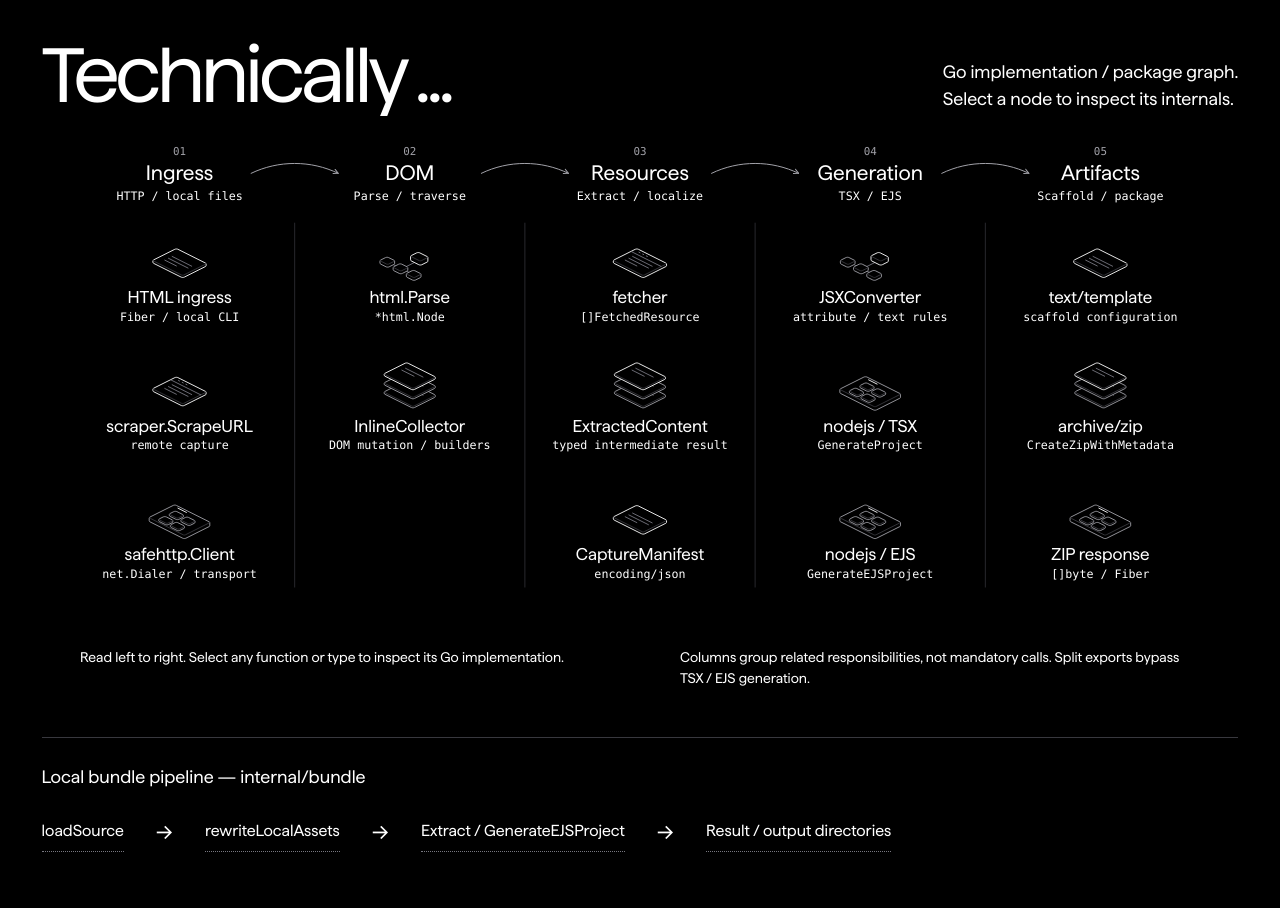
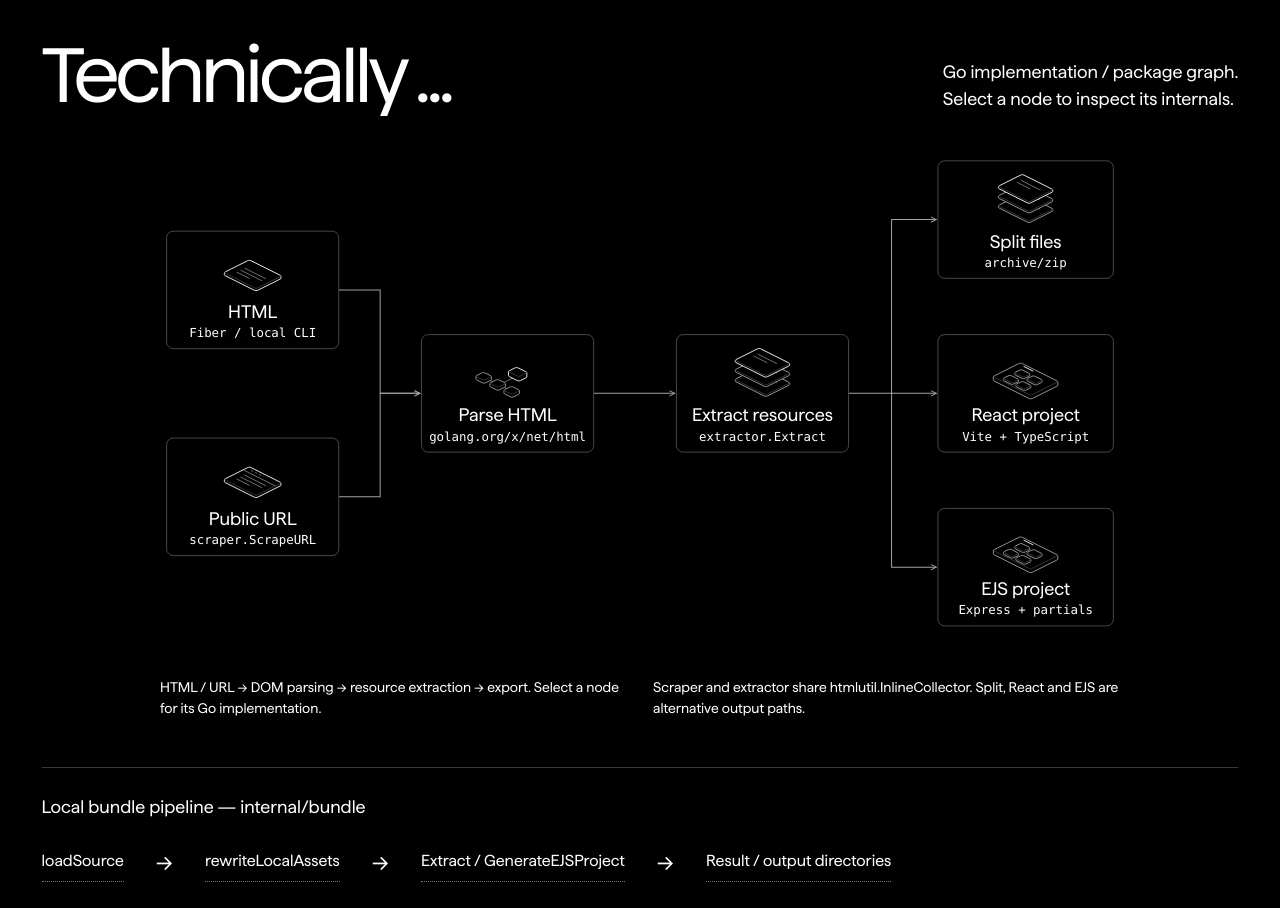
Before and after one commit to omariomari2/uncluster, a plain HTML site: page dist/how-it-works.html in a window 1280 px wide. Shown: the part 1580-2488 px from the top of the page. Drawn offline with Linux system fonts and the light colour scheme.

Commit message:
v1.06: restore the original seven-node architecture flow with technical inspectors. next: verify the updated Railway page

```diff
--- a/dist/how-it-works.html
+++ b/dist/how-it-works.html
@@ -125,21 +125,17 @@ SOFTWARE.
       --hairline-mid: #777780; --hairline-lo: #38383e;
     }
     .technical .how-heading { margin-bottom: 24px; }
-    .technical-figure { max-width: 1120px; margin: 0 auto; }
+    .technical-figure { max-width: 960px; margin: 0 auto; }
     .diagram-scroll[data-hairline] { aspect-ratio: auto; overflow-x: auto; overscroll-behavior-x: contain; touch-action: pan-x pan-y; scrollbar-color: #777780 #000; padding-bottom: 16px; }
     .diagram-scroll:focus-visible { outline: 1px solid #fff; outline-offset: 4px; }
     .diagram-scroll-hint { display: none; margin: 0 0 16px; font-size: 14px; }
-    #architecture-diagram { position: static; display: block; width: 100%; min-width: 1080px; height: auto; touch-action: auto; }
-    #architecture-diagram .diagram-hit { fill: transparent; stroke: none; pointer-events: all; }
+    #architecture-diagram { position: static; display: block; width: 100%; min-width: 900px; height: auto; touch-action: auto; }
+    #architecture-diagram .diagram-hit { fill: #000; stroke: #55555d; stroke-width: 1; pointer-events: all; }
     #architecture-diagram [data-node] { cursor: pointer; outline: none; }
     #architecture-diagram [data-node]:is(:hover, :focus-visible, [aria-expanded="true"]) .diagram-label { text-decoration: underline; text-underline-offset: 5px; }
     #architecture-diagram .diagram-link, #architecture-diagram .diagram-arrow {
       fill: none; stroke: #a1a1a8; stroke-width: 1; stroke-linecap: round; stroke-linejoin: round;
     }
-    #architecture-diagram .diagram-divider { fill: none; stroke: #28282d; stroke-width: 1; }
-    .diagram-stage-title, .diagram-stage-number { fill: #fff; stroke: none; text-anchor: middle; font-family: Haffer, Arial, sans-serif; }
-    .diagram-stage-title { font-size: 27px; }
-    .diagram-stage-number { font: 14px Consolas, monospace; fill: #a1a1a8; }
     .diagram-label, .diagram-caption { fill: #fff; stroke: none; text-anchor: middle; font-family: Haffer, Arial, sans-serif; }
     .diagram-label { font-size: 22px; }
     .diagram-caption { font-size: 15px; font-family: Consolas, monospace; }
@@ -293,8 +289,8 @@ SOFTWARE.
         <svg id="architecture-diagram" role="group" aria-labelledby="architecture-title" aria-describedby="architecture-detail"></svg>
       </div>
       <figcaption class="technical-caption">
-        <p>Read left to right. Select any function or type to inspect its Go implementation.</p>
-        <p>Columns group related responsibilities, not mandatory calls. Split exports bypass TSX / EJS generation.</p>
+        <p>HTML / URL → DOM parsing → resource extraction → export. Select a node for its Go implementation.</p>
+        <p>Scraper and extractor share htmlutil.InlineCollector. Split, React and EJS are alternative output paths.</p>
       </figcaption>
     </figure>
     <aside class="bundle-route" aria-labelledby="bundle-title">
@@ -1204,20 +1200,13 @@ window.unclusterArchitectureNotes = {
   const { Cam, fit, proj, facing, rings, prism, solid, put, mk, seg } = HL;
   const svg = document.querySelector('#architecture-diagram');
   const nodes = [
-    ['html', 'HTML ingress', 'Fiber / local CLI', 'sheet'],
-    ['url', 'scraper.ScrapeURL', 'remote capture', 'browser'],
-    ['safehttp', 'safehttp.Client', 'net.Dialer / transport', 'project'],
-    ['parse', 'html.Parse', '*html.Node', 'tree'],
-    ['inline', 'InlineCollector', 'DOM mutation / builders', 'layers'],
-    ['fetcher', 'fetcher', '[]FetchedResource', 'browser'],
-    ['extract', 'ExtractedContent', 'typed intermediate result', 'layers'],
-    ['capture', 'CaptureManifest', 'encoding/json', 'sheet'],
-    ['converter', 'JSXConverter', 'attribute / text rules', 'tree'],
-    ['split', 'archive/zip', 'CreateZipWithMetadata', 'layers'],
-    ['react', 'nodejs / TSX', 'GenerateProject', 'project'],
-    ['ejs', 'nodejs / EJS', 'GenerateEJSProject', 'project'],
-    ['templates', 'text/template', 'scaffold configuration', 'sheet'],
-    ['artifact', 'ZIP response', '[]byte / Fiber', 'project'],
+    ['html', 'HTML', 'Fiber / local CLI', 'sheet'],
+    ['url', 'Public URL', 'scraper.ScrapeURL', 'browser'],
+    ['parse', 'Parse HTML', 'golang.org/x/net/html', 'tree'],
+    ['extract', 'Extract resources', 'extractor.Extract', 'layers'],
+    ['split', 'Split files', 'archive/zip', 'layers'],
+    ['react', 'React project', 'Vite + TypeScript', 'project'],
+    ['ejs', 'EJS project', 'Express + partials', 'project'],
   ];
 
   function glyph(parent, kind, x, y) {
@@ -1260,36 +1249,28 @@ window.unclusterArchitectureNotes = {
 
   function render() {
     svg.replaceChildren();
-    svg.setAttribute('viewBox', '0 0 1440 610');
+    svg.setAttribute('viewBox', '0 0 1160 610');
     mk('title', { id: 'architecture-title' }, svg).textContent = 'Uncluster page conversion pipeline';
     mk('desc', { id: 'architecture-detail' }, svg).textContent =
-      'Fourteen selectable Go implementation nodes grouped into five left-to-right stages: ingress, DOM, resources, generation, and artifacts. Each node opens implementation details. Nodes within a stage are related responsibilities, not mandatory sequential calls.';
+      'HTML or a fetched public page is parsed into a document tree. Resources are extracted and exported as split files, a React project, or an EJS project. Select any node for its Go implementation details.';
     const defs = mk('defs', {}, svg);
     const arrow = mk('marker', { id: 'architecture-arrow', markerWidth: 8, markerHeight: 8, refX: 7, refY: 4, orient: 'auto', markerUnits: 'userSpaceOnUse' }, defs);
     mk('path', { d: 'M1 1 L7 4 L1 7', class: 'diagram-arrow' }, arrow);
     const wires = mk('g', { class: 'diagram-wires' }, svg);
     const positions = {
-      html: [8, 110, 240], url: [8, 275, 240], safehttp: [8, 440, 240],
-      parse: [304, 110, 240], inline: [304, 275, 240],
-      fetcher: [600, 110, 240], extract: [600, 275, 240], capture: [600, 440, 240],
-      converter: [896, 110, 240], react: [896, 275, 240], ejs: [896, 440, 240],
-      templates: [1192, 110, 240], split: [1192, 275, 240], artifact: [1192, 440, 240]
+      html: [8, 115, 208], url: [8, 365, 208], parse: [316, 240, 208],
+      extract: [624, 240, 208], split: [940, 30, 212], react: [940, 240, 212], ejs: [940, 450, 212]
     };
-    const stages = [['01', 'Ingress', 'HTTP / local files'], ['02', 'DOM', 'Parse / traverse'], ['03', 'Resources', 'Extract / localize'], ['04', 'Generation', 'TSX / EJS'], ['05', 'Artifacts', 'Scaffold / package']];
-    stages.forEach(([number, title, caption], index) => {
-      const center = 128 + index * 296;
-      mk('text', { x: center, y: 24, class: 'diagram-stage-number' }, svg).textContent = number;
-      mk('text', { x: center, y: 56, class: 'diagram-stage-title' }, svg).textContent = title;
-      mk('text', { x: center, y: 82, class: 'diagram-caption' }, svg).textContent = caption;
-      if (index < stages.length - 1) {
-        const start = center + 92, end = center + 204;
-        mk('path', { d: `M${start} 48 C${start + 35} 31 ${end - 35} 31 ${end} 48`, class: 'diagram-link', 'marker-end': 'url(#architecture-arrow)' }, wires);
-        mk('path', { d: `M${center + 148} 112 V580`, class: 'diagram-divider' }, wires);
-      }
-    });
+    const link = d => mk('path', { d, class: 'diagram-link', 'marker-end': 'url(#architecture-arrow)' }, wires);
+    link('M216 186 H266 V311 H314');
+    link('M216 436 H266 V311 H314');
+    link('M524 311 H622');
+    link('M832 311 H884 V101 H938');
+    link('M884 311 H938');
+    link('M884 311 V521 H938');
     for (const [id, title, caption, kind] of nodes) {
       const [x, y, w] = positions[id], g = mk('g', { 'data-node': id, role: 'button', tabindex: 0, 'aria-label': `${title}: implementation details`, 'aria-haspopup': 'dialog', 'aria-expanded': 'false', 'aria-controls': 'node-detail' }, svg);
-      mk('rect', { x, y, width: w, height: 142, class: 'diagram-hit' }, g);
+      mk('rect', { x, y, width: w, height: 142, rx: 8, class: 'diagram-hit' }, g);
       glyph(g, kind, x + w / 2, y - 4);
       mk('text', { x: x + w / 2, y: y + 105, class: 'diagram-label' }, g).textContent = title;
       mk('text', { x: x + w / 2, y: y + 128, class: 'diagram-caption' }, g).textContent = caption;
```
